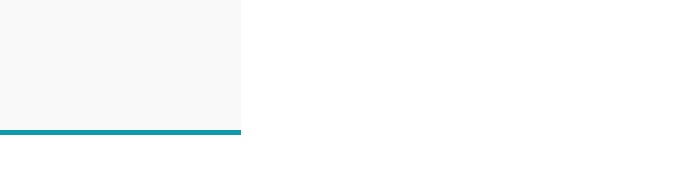
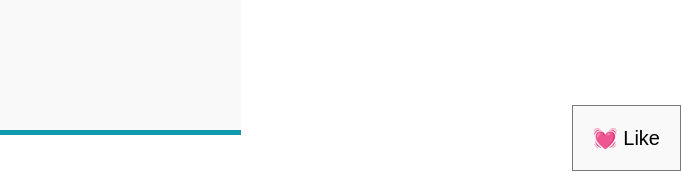
Before and after one commit to dawit2123/CSS-PRACTISE, a plain HTML site: page index.html in a window 1280 px wide. Shown: the part 1737-1923 px from the top of the page, 599-1280 px from the left. Drawn offline with Linux system fonts and the light colour scheme; files whose address does not match are found by name.

Commit message:
like button done

```diff
--- a/index.html
+++ b/index.html
@@ -126,6 +126,7 @@
           </li>
         </ul>
       </aside>
+      <button class="like">💓 Like</button>
       <!-- Footer -->
       <footer>
         <p class="copyright">Copyright &copy; 2024 by The Code Magazine</p>
--- a/styles/style.css
+++ b/styles/style.css
@@ -9,6 +9,7 @@ body {
   color: rgba(0, 0, 0, 0.74);
   font-family: sans-serif;
   font-size: 20px;
+  position: relative;
 }
 h1 {
   text-transform: uppercase;
@@ -100,3 +101,13 @@ h4 {
 aside {
   width: 600px;
 }
+.like {
+  padding: 20px;
+  font-size: 20px;
+  border: 1px solid #00000083;
+  background-color: rgba(224, 224, 224, 0.2);
+  position: absolute;
+  bottom: 0;
+  right: 0;
+  cursor: pointer;
+}
```
